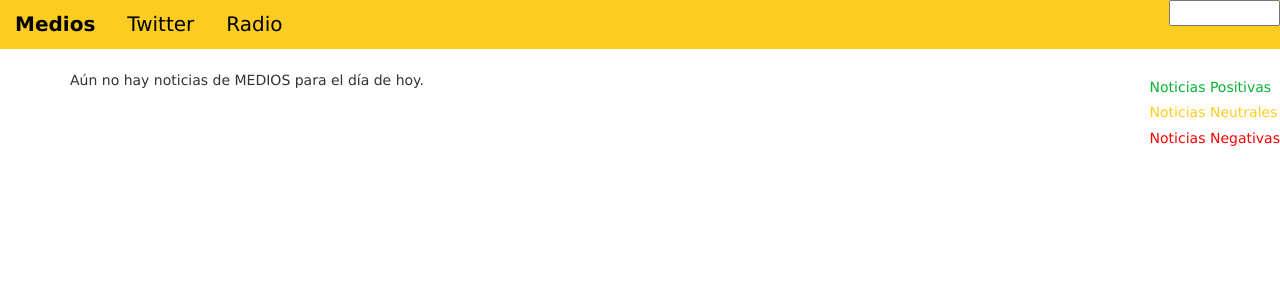
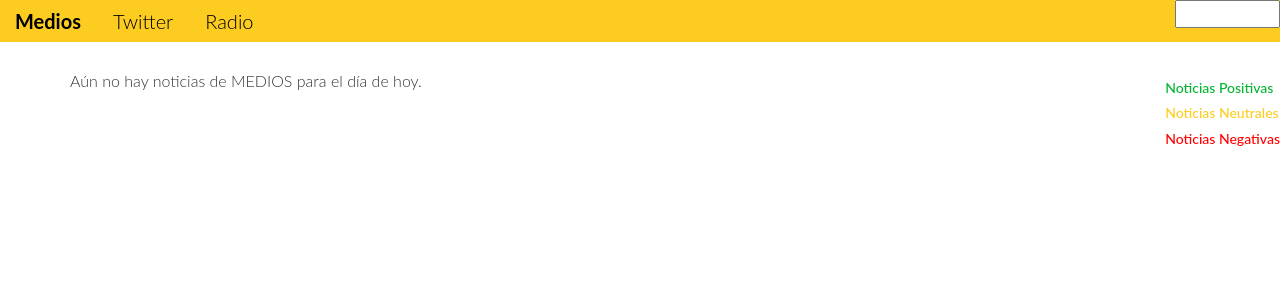
Before and after one commit to cmartinezacha/Panahuecos, a Flask app: template templates/noticias.html in a window 1280 px wide. Shown: the top 300 px of the page. Run offline with Flask 2, Linux system fonts and the light colour scheme; the template is opened without the code that fills it, so the values that code supplies are empty; parts of the project's set-up code (start-up, migrations or seed data) failed here and were passed over; some libraries are stand-ins or nearby versions.

Commit message:
cambio de font

```diff
--- a/static/override.css
+++ b/static/override.css
@@ -1,6 +1,5 @@
 body{
-	/*font: 300 16px/22px "Lato", "Open Sans", "Helvetica Neue", Helvetica, Arial, sans-serif;*/
-	font-family:Lucida Sans Unicode;
+	font: 300 16px/22px "Lato", "Open Sans", "Helvetica Neue", Helvetica, Arial, sans-serif;
 }
 .navbar-inner{
 /*	background-color: #F4D404;*/
```
